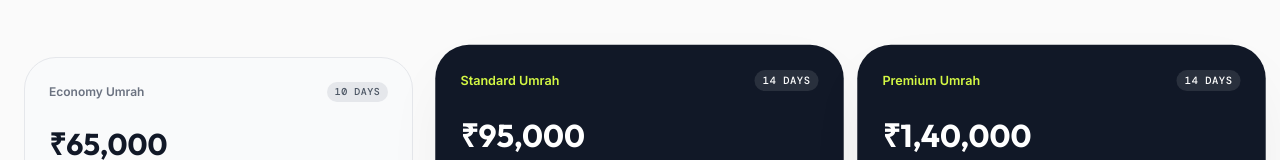
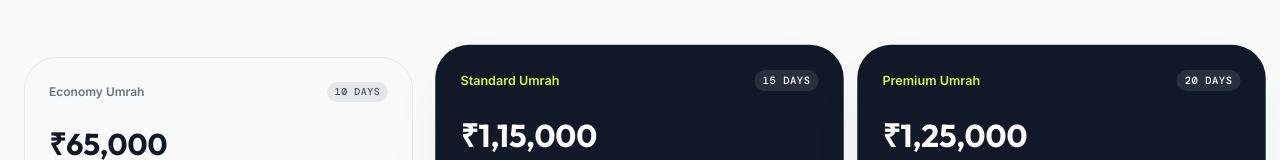
Before and after one commit to alysajad/gazitravels, a Next.js app: page /umrah in a window 1280 px wide. Shown: the part 554-714 px from the top of the page. Built offline with nearby package versions, Linux system fonts and the light colour scheme.

Commit message:
added new branch office , updated umrah packages

```diff
--- a/src/app/contact/page.tsx
+++ b/src/app/contact/page.tsx
@@ -40,6 +40,7 @@ const contactInfo: Array<{
     details: [
       { label: "Head Office", value: "Magam, Budgam, Kashmir" },
       { label: "Branch", value: "Narbal, Dombail" },
+      { label: "Branch", value: "Wavoora Lolab, Kupwara" },
     ],
   },
 ];
--- a/src/components/layout/Footer.tsx
+++ b/src/components/layout/Footer.tsx
@@ -171,6 +171,7 @@ export function Footer() {
                   <div>
                     <span className="block">Head Office: Magam, Budgam, Kashmir</span>
                     <span className="block">Branch: Narbal, Dombail</span>
+                    <span className="block">Branch: Wavoora Lolab, Kupwara</span>
                   </div>
                 </div>
               </li>
--- a/src/components/sections/SearchBar.tsx
+++ b/src/components/sections/SearchBar.tsx
@@ -17,7 +17,7 @@ export function SearchBar() {
   const getDurationOptions = (type: string) => {
     switch (type) {
       case "Hajj 2027": return ["30-40 Days (Shifting)", "15-20 Days (Non-Shifting)", "Other"];
-      case "Umrah Package": return ["10 Days", "14 Days", "21 Days", "Other"];
+      case "Umrah Package": return ["10 Days", "15 Days", "20 Days", "Other"];
       case "Iraq/Iran Ziyarat": return ["7 Days", "10 Days", "15 Days (Arbaeen)", "18 Days (Grand)", "Other"];
       case "Kashmir Tour": return ["5 Days", "7 Days", "10 Days", "Other"];
       default: return ["Other"];
--- a/src/data/umrah-packages.ts
+++ b/src/data/umrah-packages.ts
@@ -46,12 +46,12 @@ export const umrahPackages: UmrahPackage[] = [
     image: "/images/pilgrimage/economy-umrah.png",
   },
   {
-    slug: "standard-umrah-14-days",
+    slug: "standard-umrah-15-days",
     title: "Standard Umrah",
     tier: "Standard",
-    price: 95000,
-    duration: "14 Days",
-    nightsMakkah: 7,
+    price: 115000,
+    duration: "15 Days",
+    nightsMakkah: 8,
     nightsMadinah: 6,
     accommodation: "4-star twin sharing, walking distance to Haram",
     meals: "Breakfast + dinner",
@@ -73,13 +73,13 @@ export const umrahPackages: UmrahPackage[] = [
     image: "/images/pilgrimage/standard-umrah.png",
   },
   {
-    slug: "premium-umrah-14-days",
+    slug: "premium-umrah-20-days",
     title: "Premium Umrah",
     tier: "Premium",
-    price: 140000,
-    duration: "14 Days",
-    nightsMakkah: 7,
-    nightsMadinah: 6,
+    price: 125000,
+    duration: "20 Days",
+    nightsMakkah: 10,
+    nightsMadinah: 9,
     accommodation: "5-star single rooms Pullman Zamzam + Mövenpick",
     meals: "Full board",
     groupSize: "Up to 10 pax",
```
